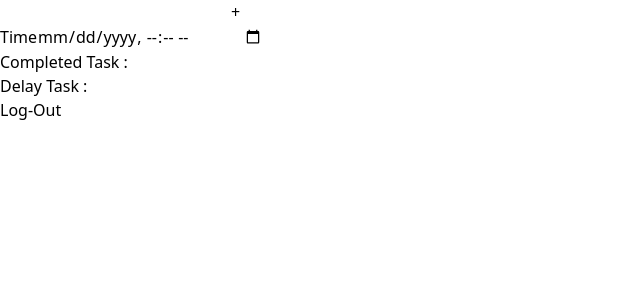
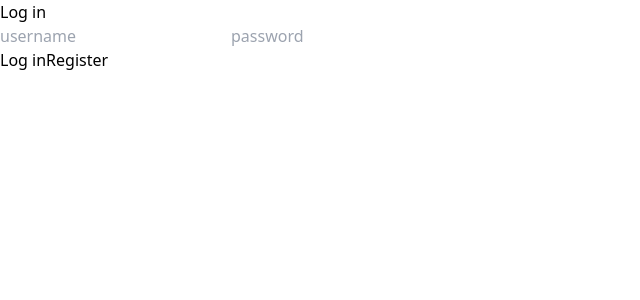
Before and after one commit to sumit8104608630/react_todo, a React (Vite) app: page / in a window 1280 px wide. Shown: the top 300 px of the page, without its empty margins (0-640 px from the left). Built offline with nearby package versions, Linux system fonts and the light colour scheme.

Commit message:
react_todo

```diff
--- a/src/main.jsx
+++ b/src/main.jsx
@@ -1,14 +1,13 @@
 import React from 'react'
 import ReactDOM from 'react-dom/client'
 import './index.css'
-import Login from './Log-in.jsx'
+//import Login from './Log-in.jsx'
 import Register from './Register.jsx'
-import App from './App.jsx'
+//import App from './App.jsx'
 ReactDOM.createRoot(document.getElementById('root')).render(
   <React.StrictMode>
     <div className='flex justify-center items-center '>
-
-   <App/>
+   <Register/>
     </div>
   </React.StrictMode>,
 )
```
